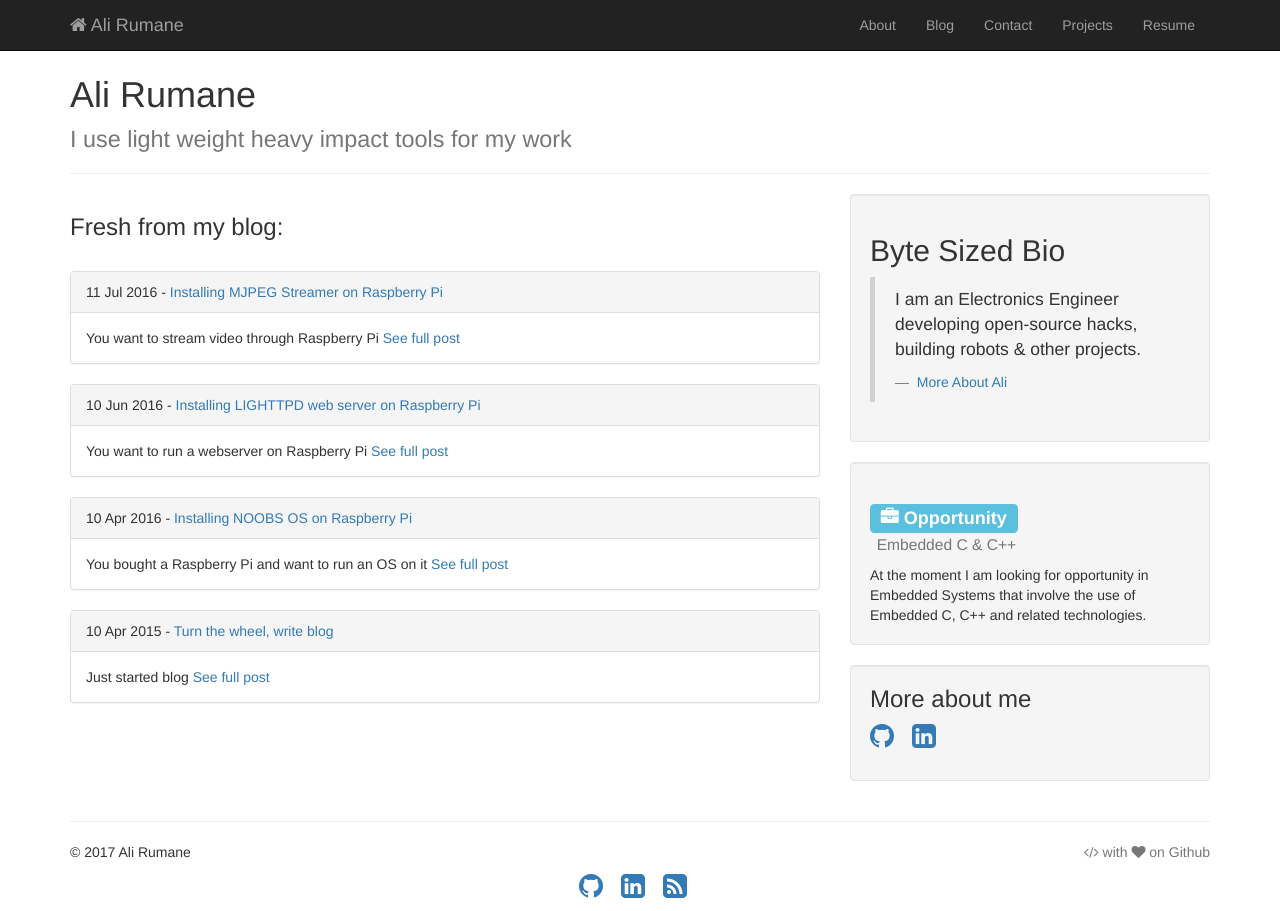
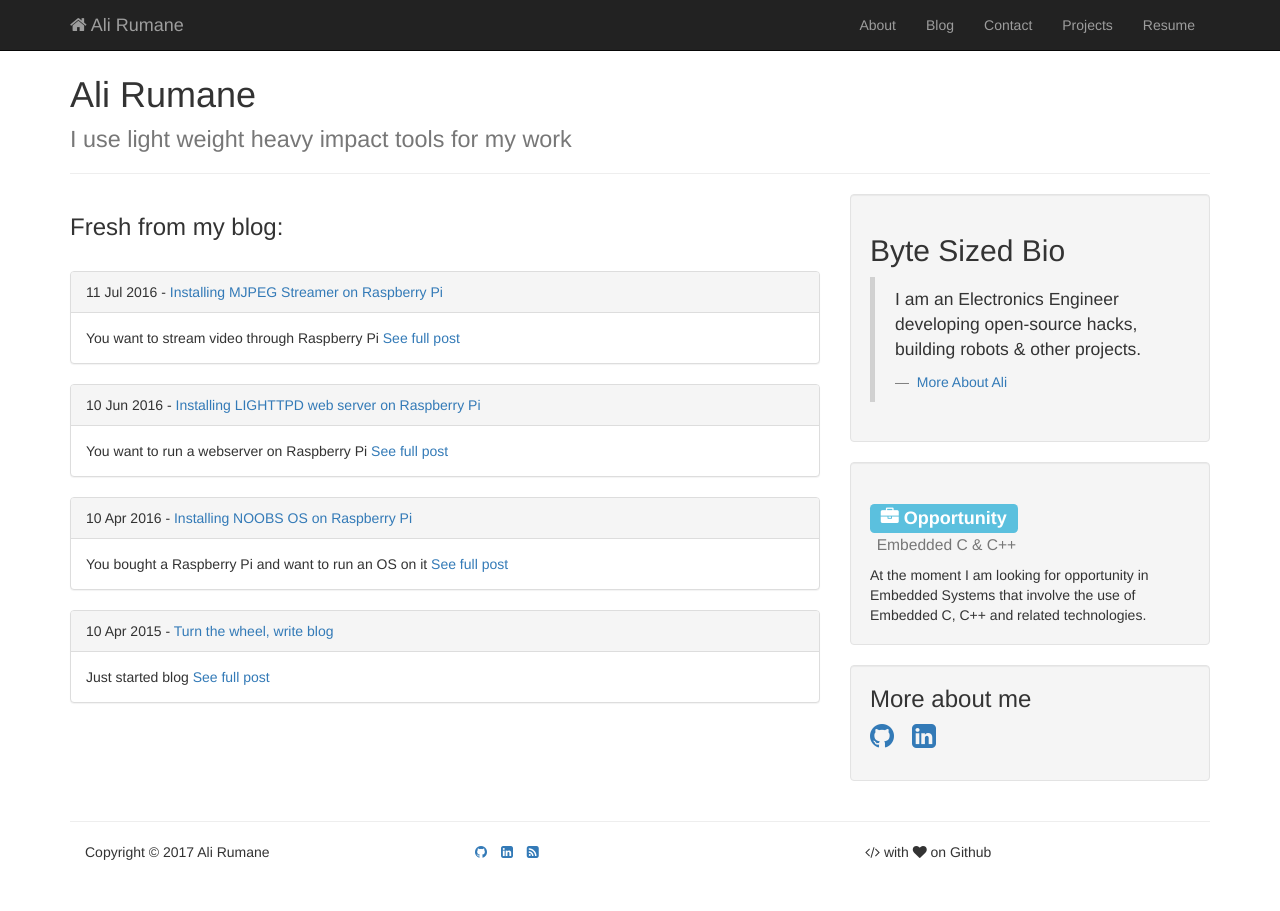
Before and after one commit to alirumane/ali-backup, a Jekyll site: the page built from index.md, in a window 1280 px wide. Built offline with Jekyll 4.4.1, drawn with Linux system fonts in a browser that asks for light colours.

Commit message:
Update default.html

```diff
--- a/_includes/themes/bootstrap/default.html
+++ b/_includes/themes/bootstrap/default.html
@@ -49,20 +49,7 @@
     <div class="container">
       {{ content }}
       <hr>
-      <footer>
-        <p>
-          &copy; {{ site.time | date: '%Y' }} {{ site.author.name }}
-          <span class="pull-right text-muted">
-            <i class="fa fa-code" aria-hidden="true"></i> with <i class="fa fa-heart" aria-hidden="true"></i> on Github
-          </span>
-        </p>
-        <p class="text-center">
-          <a class="icon-link" href="https://github.com/alirumane" style="margin-right: 1em;"><i class="fa fa-github fa-2x" aria-hidden="true"></i></a>
-          <a class="icon-link" href="http://www.linkedin.com/in/alinmrumane" style="margin-right: 1em;"><i class="fa fa-linkedin-square fa-2x" aria-hidden="true"></i></a>
-          <a class="icon-link" href="{{ site.base-url }}/rss" style="margin-right: 1em;"><i class="fa fa-rss-square fa-2x" aria-hidden="true"></i></a>
-
-      </p>
-      </footer>
+ {% include footer.html %}
     </div>
 
 	<a id="back-to-top" href="#" class="btn btn-success back-to-top" role="button" title="Return to the top" data-toggle="tooltip" data-placement="left"><span class="glyphicon glyphicon-chevron-up"></span></a>
```
